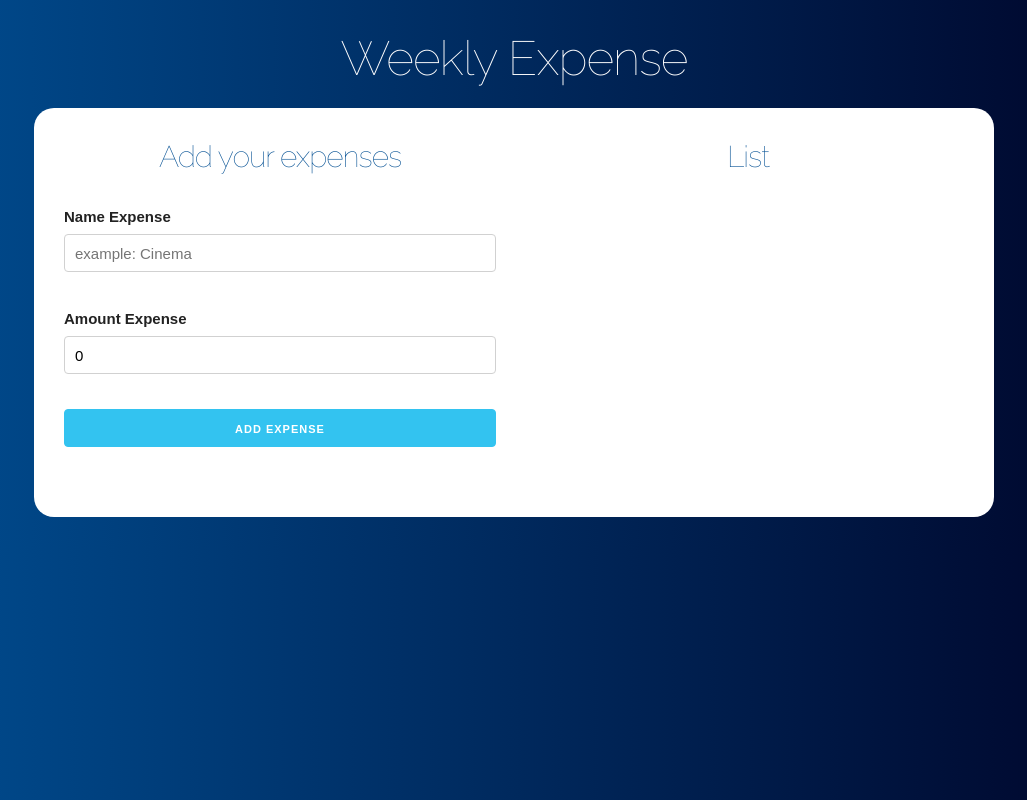
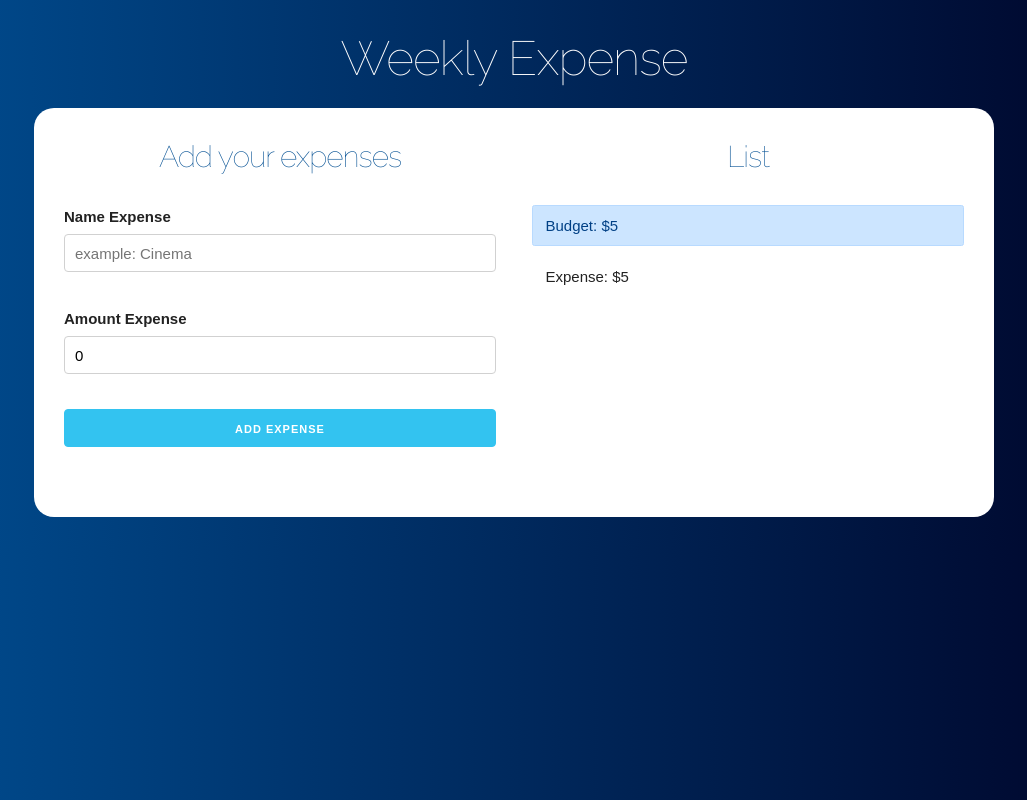
Before and after one commit to arieladasme/reactjs-budget, a React (Create React App) app: page / in a window 1280 px wide. Both pictures are taken after typing "5" into the empty fields and a click on the input "Define budget". Shown: the whole page, without its empty margins (126-1153 px from the left). Built offline with nearby package versions, Linux system fonts and the light colour scheme.

Commit message:
BudgetControl component

```diff
--- a/src/App.js
+++ b/src/App.js
@@ -2,6 +2,7 @@
 import Question from './components/Question'
 import Form from './components/Form'
 import List from './components/List'
+import BudgetControl from './components/BudgetControl'
 
 function App() {
   const [budget, saveBudget] = useState(0)
@@ -32,6 +33,7 @@
               </div>
               <div className="one-half column">
                 <List expenses={expenses} />
+                <BudgetControl budget={budget} remaining={remaining} />
               </div>
             </div>
           )}
--- /dev/null
+++ b/src/components/BudgetControl.js
@@ -0,0 +1,12 @@
+import React, { Fragment } from 'react'
+
+const BudgetControl = ({ budget, remaining }) => {
+  return (
+    <Fragment>
+      <div className="alert alert-primary">Budget: ${budget}</div>
+      <div className="alert">Expense: ${remaining}</div>
+    </Fragment>
+  )
+}
+
+export default BudgetControl
```
